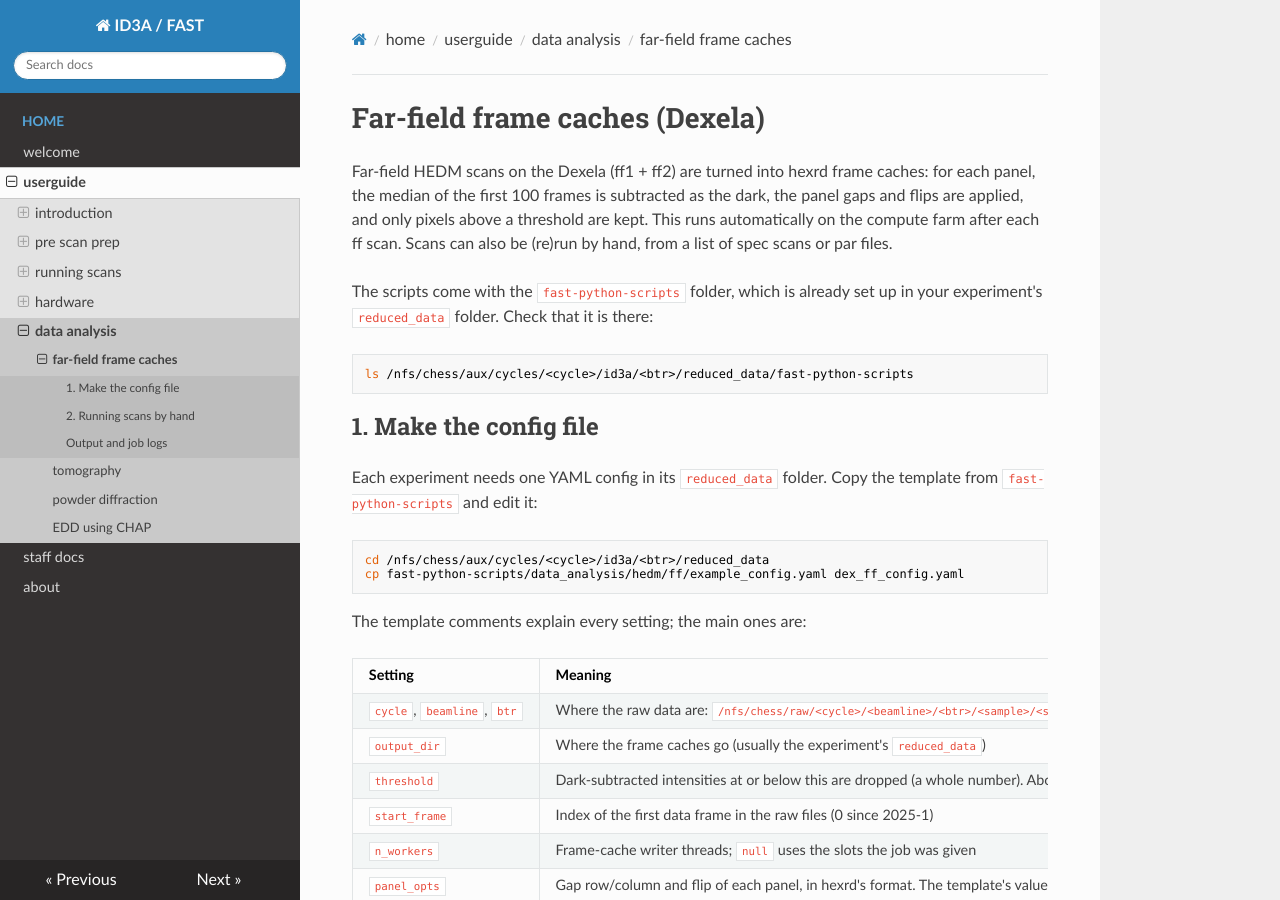
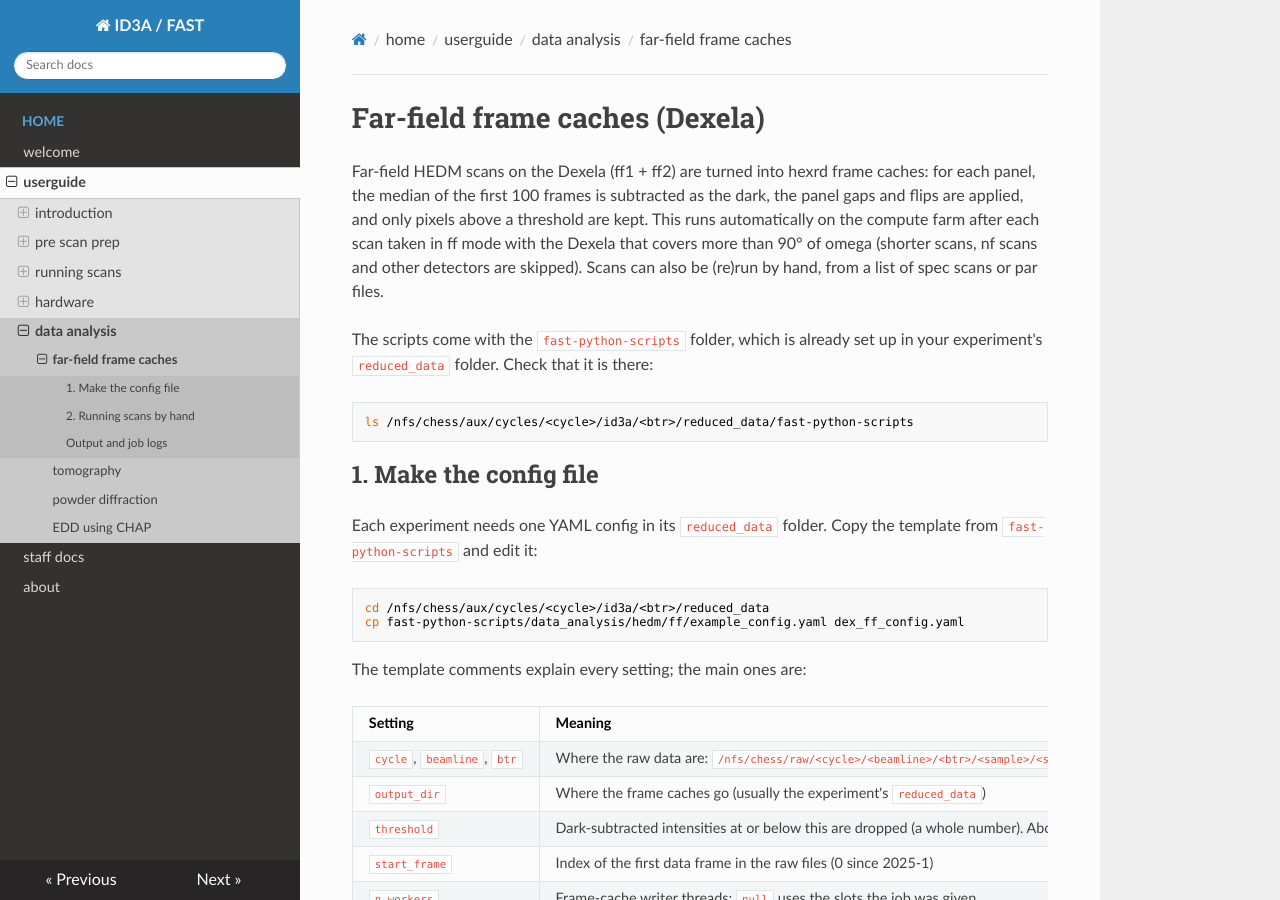
Before and after one commit to ksg52/CHESS-ID3A-FAST, an MkDocs documentation site: the page built from docs/userguide/analysis/ff_preprocess.md, in a window 1280 px wide and 900 px high. Built offline with MkDocs 1.6.1, drawn with Linux system fonts in a browser that asks for light colours; nearby versions of some CDN libraries.

Commit message:
ff_preprocess.md: say which scans are processed automatically
Ff mode, Dexela, more than 90 degrees of omega (DEX_FF_MIN_OMEGA_RANGE).

Co-Authored-By: Claude Opus 5.5 <noreply@anthropic.com>

```diff
--- a/docs/userguide/analysis/ff_preprocess.md
+++ b/docs/userguide/analysis/ff_preprocess.md
@@ -3,9 +3,10 @@
 Far-field HEDM scans on the Dexela (ff1 + ff2) are turned into hexrd frame
 caches: for each panel, the median of the first 100 frames is subtracted as
 the dark, the panel gaps and flips are applied, and only pixels above a
-threshold are kept. This runs automatically on the compute farm after each ff
-scan. Scans can also be (re)run by hand, from a list of spec scans or par
-files.
+threshold are kept. This runs automatically on the compute farm after each
+scan taken in ff mode with the Dexela that covers more than 90° of omega
+(shorter scans, nf scans and other detectors are skipped). Scans can also be
+(re)run by hand, from a list of spec scans or par files.
 
 The scripts come with the `fast-python-scripts` folder, which is already set
 up in your experiment's `reduced_data` folder. Check that it is there:
```
